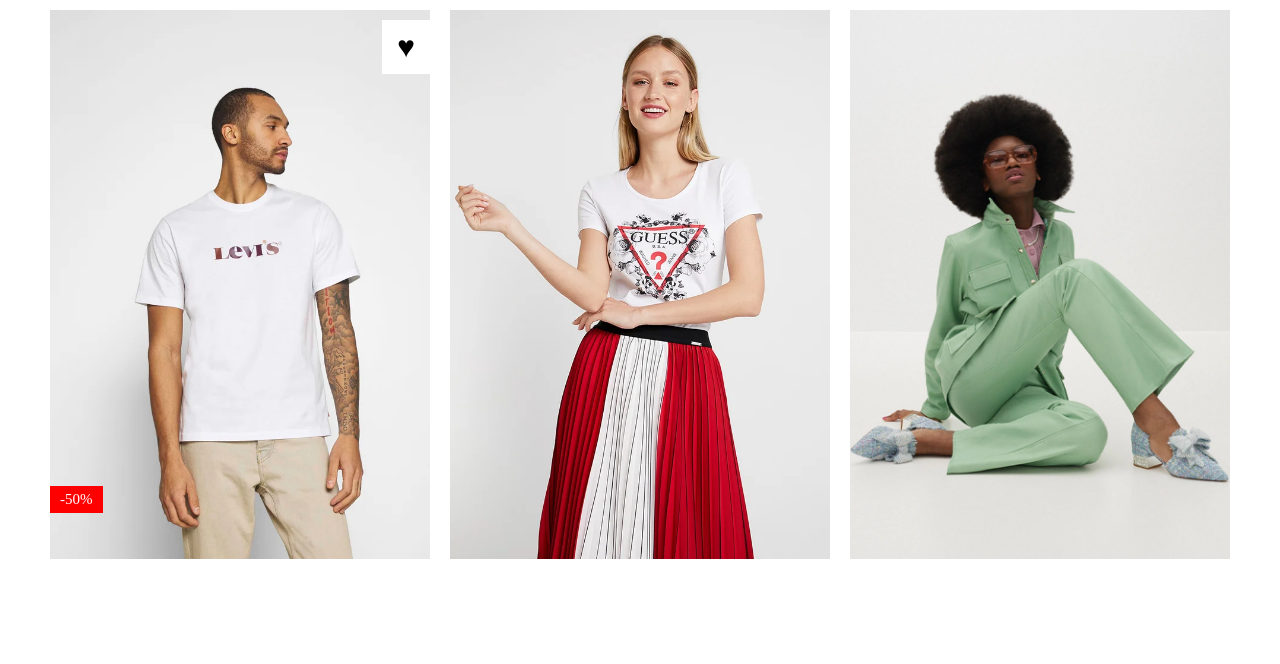
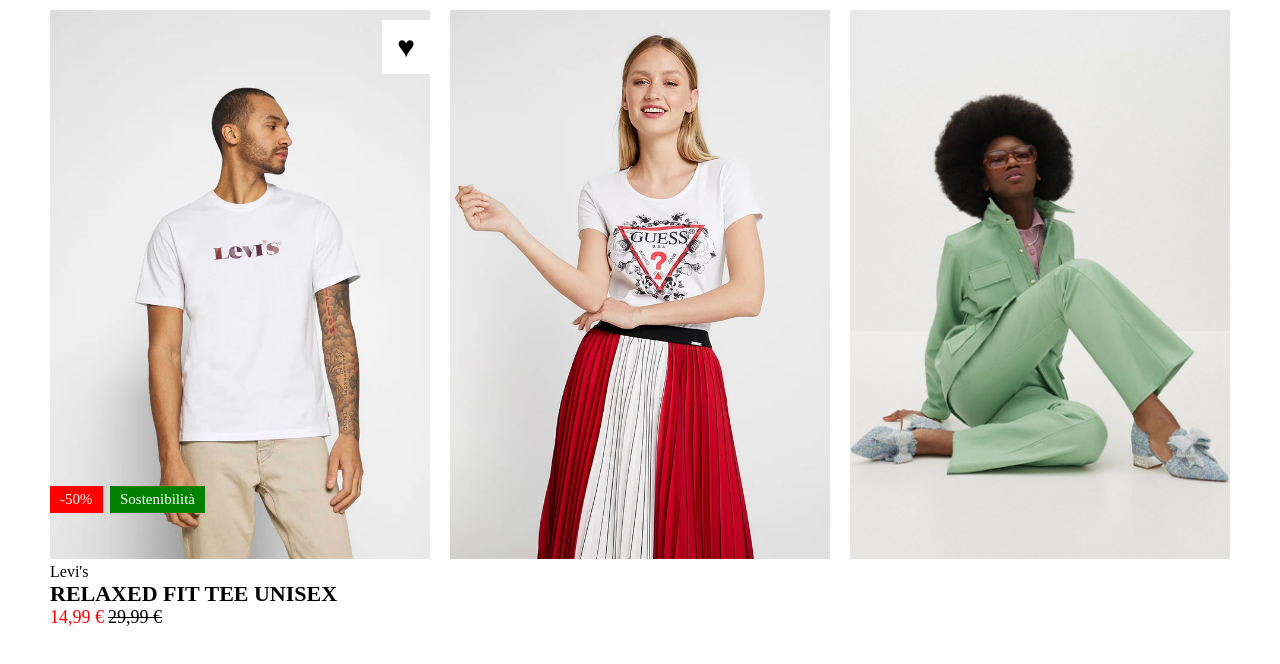
Before and after one commit to Rachele-Turtora/html-css-boolando, a plain HTML site: page index.html in a window 1280 px wide. Drawn offline with Linux system fonts and the light colour scheme.

Commit message:
[UPD] caption

```diff
--- a/css/style.css
+++ b/css/style.css
@@ -41,11 +41,34 @@
 }
 
 .discount{
+    background-color: red;
+    left: 0;
+}
+
+.sustainability{
+    background-color: green;
+    left: 60px;
+}
+
+.label{
     font-size: 15px;
     padding: 5px 10px;
-    background-color: red;
     color: white;
     position: absolute;
     bottom: 50px;
-    left: 0;
 }
+
+h3{
+    text-transform: uppercase;
+    font-size: 22px;
+}
+
+.new-price{
+    color: red;
+    font-size: 18px;
+}
+
+.old-price{
+    text-decoration: line-through;
+    font-size: 18px;
+}
--- a/index.html
+++ b/index.html
@@ -13,7 +13,14 @@
                 <div class="content">
                     <img src="./img/1.webp" alt="img1">
                     <div class="heart">&hearts;</div>
-                    <div class="discount">-50%</div>
+                    <div class="label discount">-50%</div>
+                    <div class="label sustainability">Sostenibilità</div>
+                </div>
+                <div class="caption">
+                    <p class="brand">Levi's</p>
+                    <h3>relaxed fit tee unisex</h3>
+                    <span class="new-price">14,99 &euro;</span>
+                    <span class="old-price">29,99 &euro;</span>
                 </div>
             </div>
             <div class="col-33">
```
